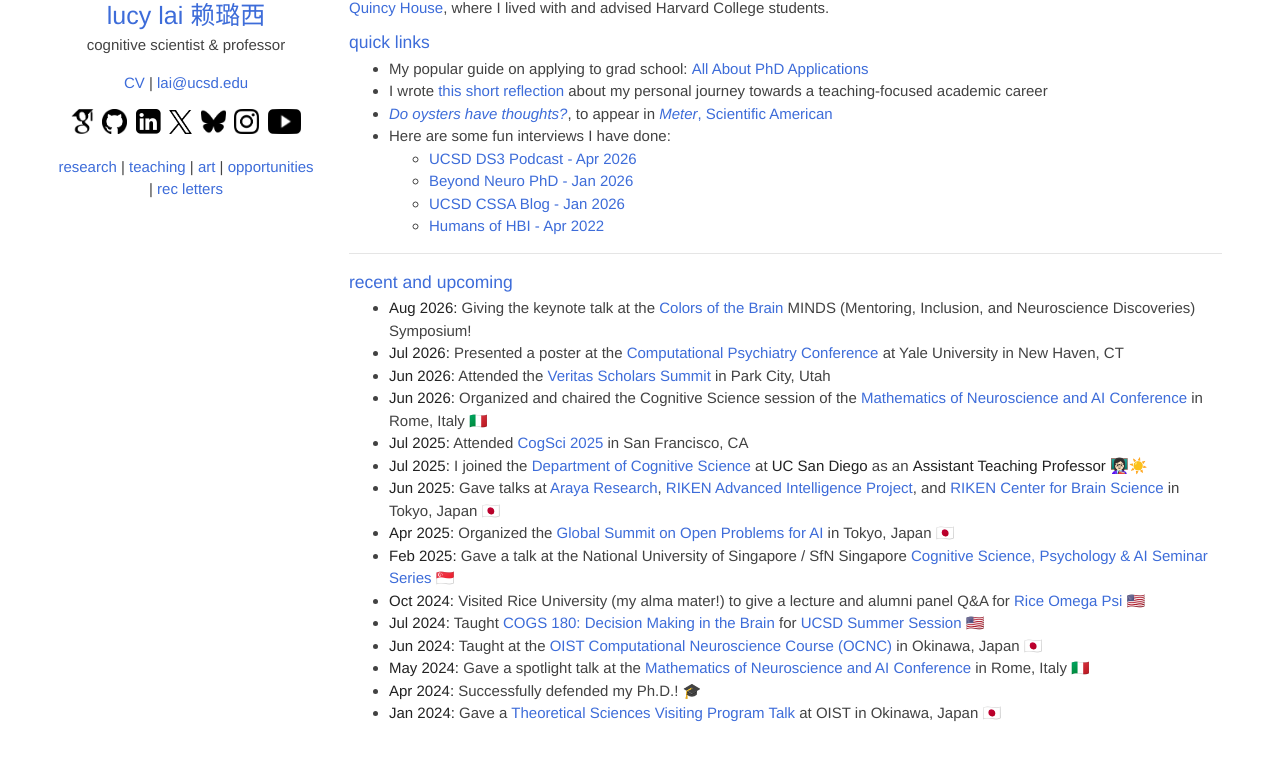
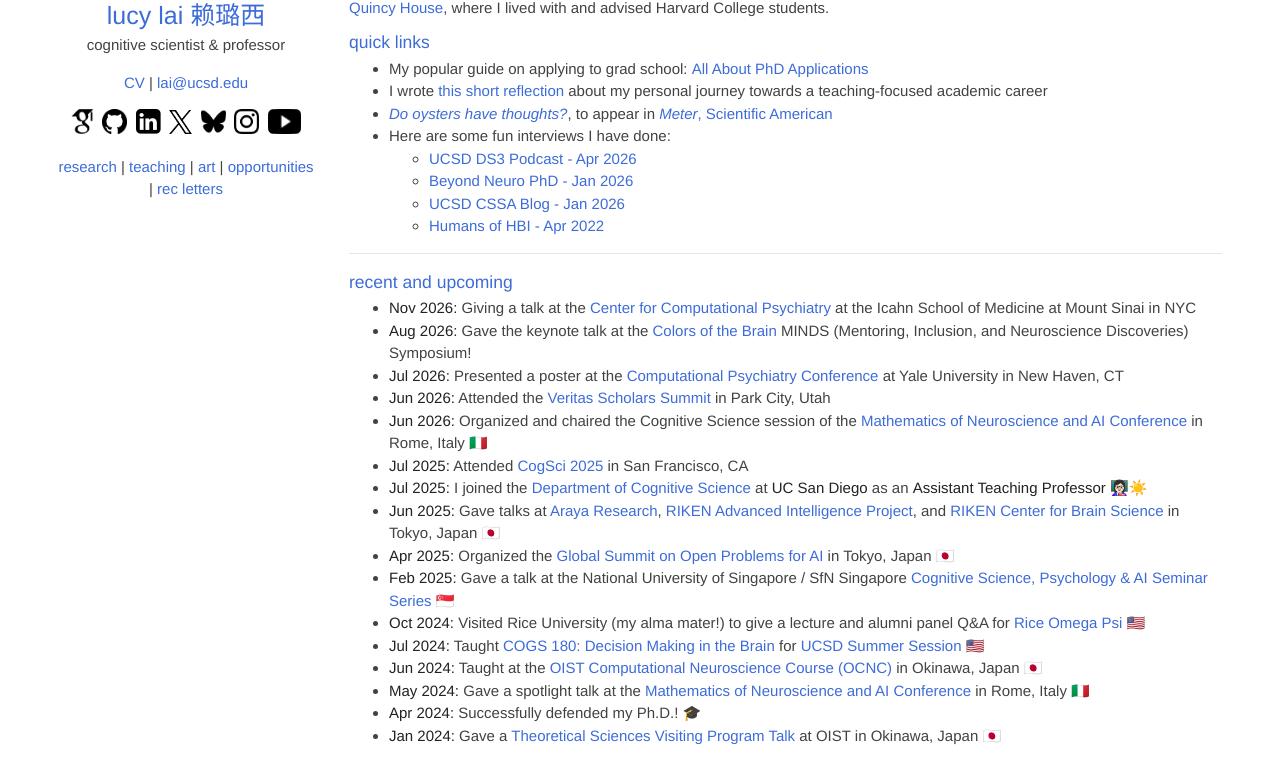
Before and after one commit to lucylai96/lucylai96.github.io, a Jekyll site: the page built from index.md, in a window 1280 px wide and 1063 px high. Shown: the part 251-1035 px from the top of the window. Built offline with Jekyll 4.4.1, drawn with Linux system fonts in a browser that asks for light colours; our own code applies the rules of GitHub Pages for plain Markdown files.

Commit message:
Update index.md

```diff
--- a/index.md
+++ b/index.md
@@ -20,7 +20,8 @@ In my free time, I enjoy writing <a href="http://subcorticalsongs.wordpress.com/
 ***
 
 ### recent and upcoming
-* **Aug 2026:** Giving the keynote talk at the [Colors of the Brain](https://colorsofthebrain.com/) MINDS (Mentoring, Inclusion, and Neuroscience Discoveries) Symposium!
+* **Nov 2026:** Giving a talk at the [Center for Computational Psychiatry](https://icahn.mssm.edu/research/center-for-computational-psychiatry) at the Icahn School of Medicine at Mount Sinai in NYC
+* **Aug 2026:** Gave the keynote talk at the [Colors of the Brain](https://colorsofthebrain.com/) MINDS (Mentoring, Inclusion, and Neuroscience Discoveries) Symposium!
 * **Jul 2026:** Presented a poster at the [Computational Psychiatry Conference](https://www.cpconf.org/) at Yale University in New Haven, CT
 * **Jun 2026:** Attended the [Veritas Scholars Summit](https://summit.veritas.org/scholars-summit) in Park City, Utah
 * **Jun 2026:** Organized and chaired the Cognitive Science session of the [Mathematics of Neuroscience and AI Conference](https://neuromonster.org/) in Rome, Italy 🇮🇹
```
